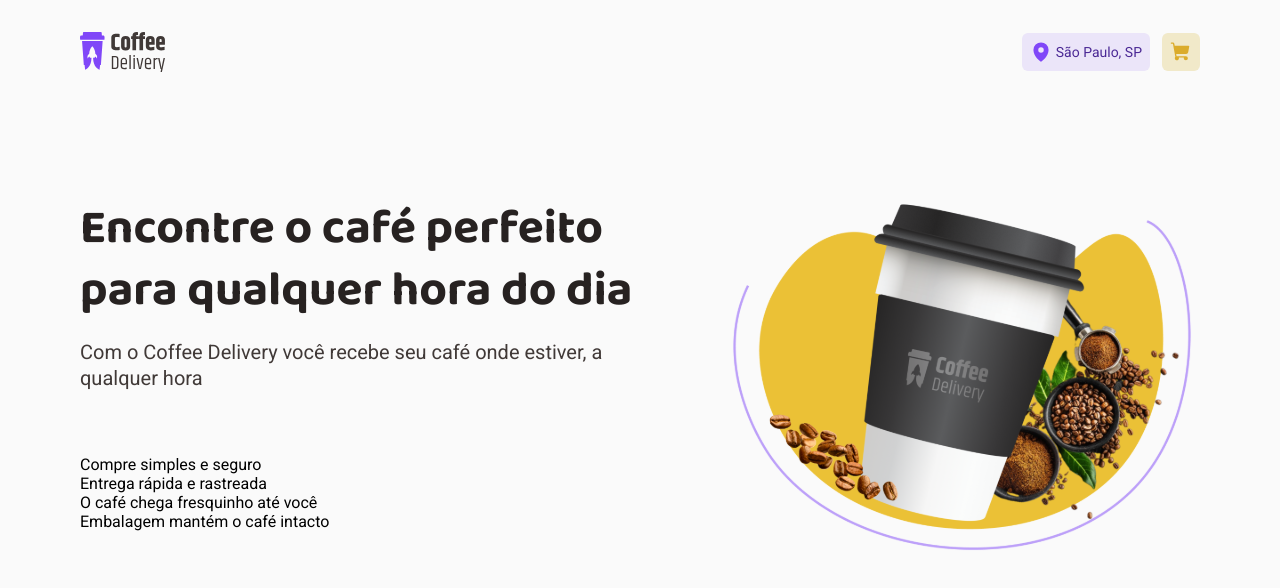
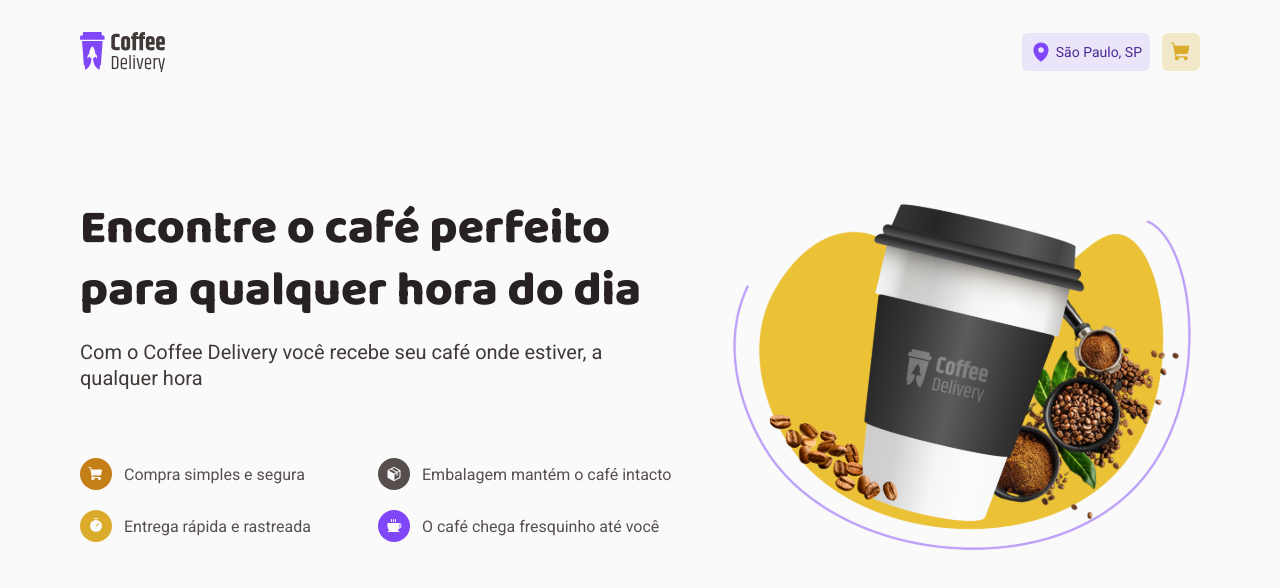
Before and after one commit to ThiagoLG/coffee-delivery, a React (Vite) app: page / in a window 1280 px wide. Shown: the top 588 px of the page. Built offline with nearby package versions, Linux system fonts and the light colour scheme.

Commit message:
finished home info section + created Topic component (just as styled component)

```diff
--- /dev/null
+++ b/src/components/Topics/styles.ts
@@ -0,0 +1,29 @@
+import styled from 'styled-components'
+interface BackdropProps {
+  backdropColor: string
+}
+export const TopicContainer = styled.section`
+  display: flex;
+  align-items: center;
+  gap: 0.75rem;
+
+  font-size: 1rem;
+  font-weight: 400;
+  color: ${(props) => props.theme['gray-600']};
+`
+
+export const TopicBackdrop = styled.div<BackdropProps>`
+  display: flex;
+  justify-content: center;
+  align-items: center;
+  width: 2rem;
+  height: 2rem;
+  min-width: 2rem;
+  min-height: 2rem;
+  border-radius: 50%;
+  background-color: ${(props) => props.backdropColor};
+
+  svg {
+    fill: ${(props) => props.theme.background};
+  }
+`
--- a/src/pages/Home/index.tsx
+++ b/src/pages/Home/index.tsx
@@ -2,10 +2,12 @@
   HomeContainer,
   HomePrincipalImage,
   HomeTextSection,
-  HomeTopicItem,
   HomeTopics,
 } from './styles'
 import HomeYellowCoffee from '../../assets/home_yellow_coffee.svg'
+import { TopicBackdrop, TopicContainer } from '../../components/Topics/styles'
+import { Coffee, Package, ShoppingCart, Timer } from 'phosphor-react'
+import { defaultTheme } from '../../styles/themes/default'
 
 export function Home() {
   return (
@@ -19,12 +21,37 @@
           hora
         </span>
       </HomeTextSection>
+
       <HomeTopics>
-        <HomeTopicItem>Compre simples e seguro</HomeTopicItem>
-        <HomeTopicItem>Entrega rápida e rastreada</HomeTopicItem>
-        <HomeTopicItem>O café chega fresquinho até você</HomeTopicItem>
-        <HomeTopicItem>Embalagem mantém o café intacto</HomeTopicItem>
+        <TopicContainer>
+          <TopicBackdrop backdropColor={defaultTheme['yellow-dark']}>
+            <ShoppingCart size={16} weight="fill" />
+          </TopicBackdrop>
+          <span>Compra simples e segura</span>
+        </TopicContainer>
+
+        <TopicContainer>
+          <TopicBackdrop backdropColor={defaultTheme['gray-600']}>
+            <Package size={16} weight="fill" />
+          </TopicBackdrop>
+          <span>Embalagem mantém o café intacto</span>
+        </TopicContainer>
+
+        <TopicContainer>
+          <TopicBackdrop backdropColor={defaultTheme.yellow}>
+            <Timer size={16} weight="fill" />
+          </TopicBackdrop>
+          <span>Entrega rápida e rastreada</span>
+        </TopicContainer>
+
+        <TopicContainer>
+          <TopicBackdrop backdropColor={defaultTheme.purple}>
+            <Coffee size={16} weight="fill" />
+          </TopicBackdrop>
+          <span>O café chega fresquinho até você</span>
+        </TopicContainer>
       </HomeTopics>
+
       <HomePrincipalImage src={HomeYellowCoffee} />
     </HomeContainer>
   )
--- a/src/pages/Home/styles.ts
+++ b/src/pages/Home/styles.ts
@@ -2,20 +2,24 @@
 
 export const HomeContainer = styled.main`
   display: grid;
-  grid-template-columns: repeat(4, 1fr);
-  grid-template-rows: repeat(2, 1fr);
+  grid-template-areas:
+    'text image'
+    'topics image';
+  column-gap: 3rem;
   padding-top: 5.875rem;
 `
 
 export const HomeTextSection = styled.section`
-  grid-area: 1 / 1 / 2 / 3;
-  display: grid;
+  grid-area: text;
+  display: flex;
+  flex-direction: column;
   gap: 1rem;
 
   .principalText {
     font-family: 'Baloo 2', 'sans-serif';
     font-size: 3rem;
     line-height: 130%;
+    font-weight: 800;
     color: ${({ theme }) => theme['gray-800']};
   }
 
@@ -28,13 +32,15 @@
 `
 
 export const HomeTopics = styled.section`
-  grid-area: 2 / 1 / 3 / 3;
-  margin-top: 4rem;
+  grid-area: topics;
+  display: grid;
+  grid-template-columns: 1fr 1fr;
+  row-gap: 1.25rem;
+  margin-top: auto;
+  padding: 1rem 0;
 `
 
-export const HomeTopicItem = styled.section``
-
 export const HomePrincipalImage = styled.img`
-  grid-area: 1 / 3/ 3 / 5;
+  grid-area: image;
   margin-left: auto;
 `
```
Also changed, not shown: src/models/Topics.ts (added, +10 -0 lines).
